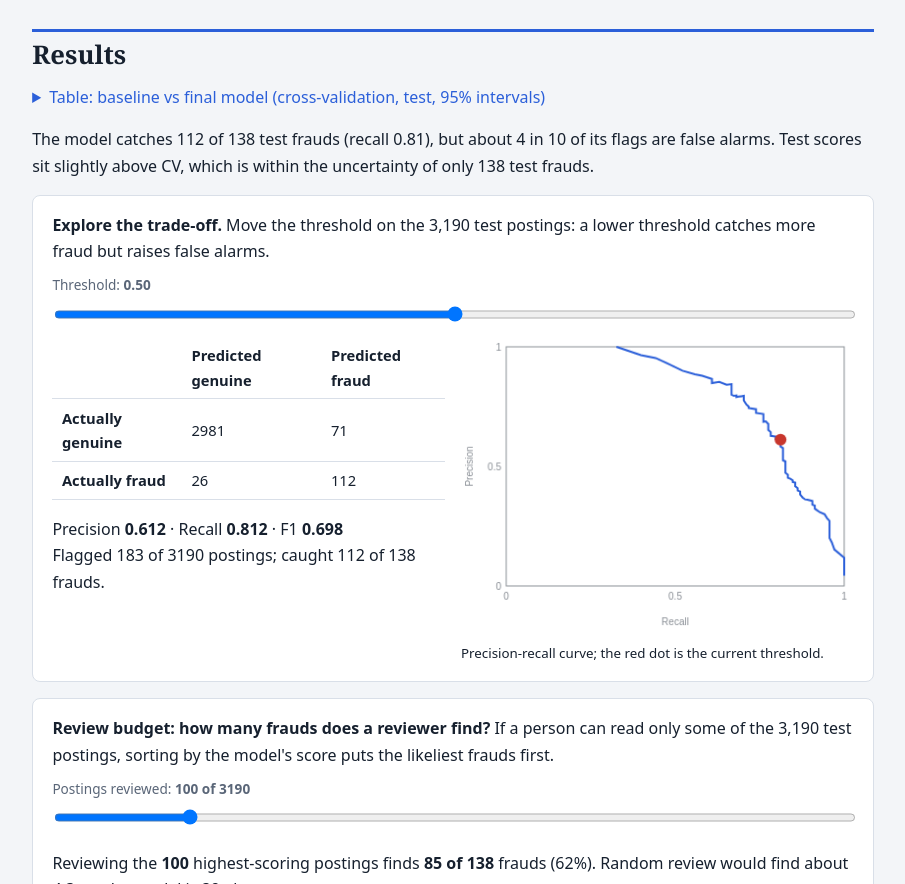
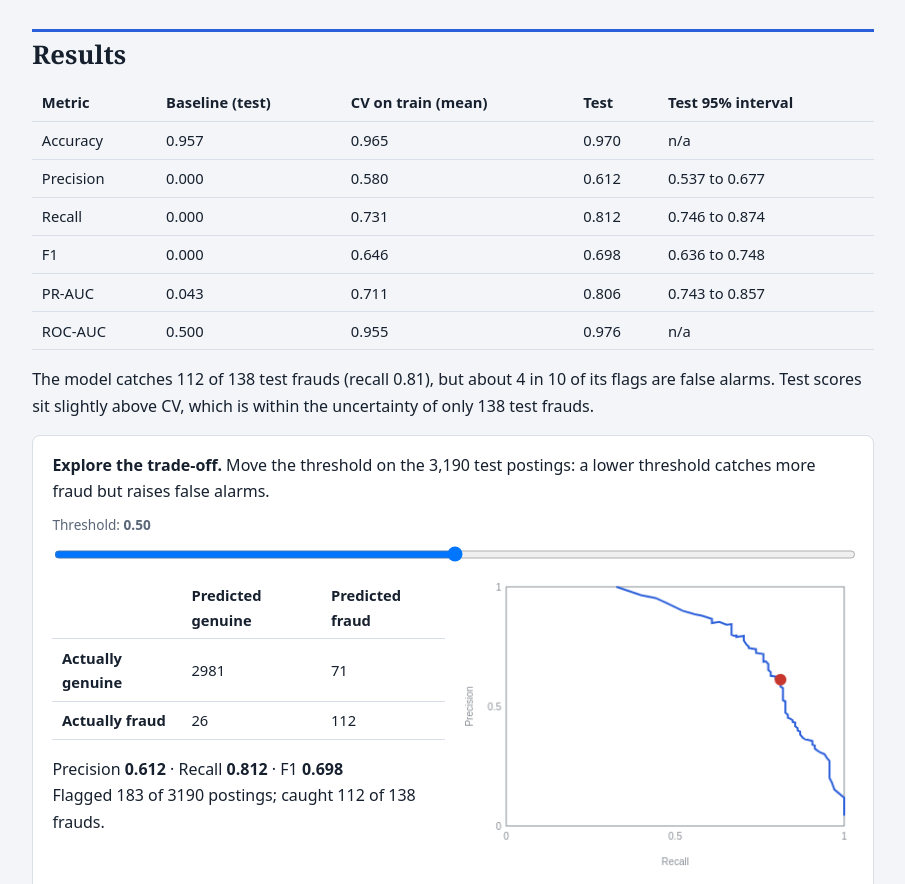
Before and after one commit to pramidimahathi-tech/fraud-job-detection, a plain HTML site: page index.html in a window 1280 px wide. Shown: the part 3488-4372 px from the top of the page, without its empty margins (187-1092 px from the left). Drawn offline with Linux system fonts and the light colour scheme.

Commit message:
Add files via upload

```diff
--- a/index.html
+++ b/index.html
@@ -33,13 +33,13 @@
 <p>Because only about 4% of postings are fraud, accuracy is misleading. We lead with <b>PR-AUC</b> (ranking quality for the rare class), <b>recall</b> (frauds caught) and <b>precision</b> (flags that are right), and report F1 and ROC-AUC as summaries. Bootstrap intervals (1,000 resamples of the test set) show how uncertain the numbers are.</p><p>The 0.5 decision threshold was fixed before testing. The slider in Results is for understanding the trade-off, not for choosing a threshold on test data.</p></section>
 
 <section id="results"><h2>Results</h2>
-<details><summary>Table: baseline vs final model (cross-validation, test, 95% intervals)</summary><table><tr><th>Metric</th><th>Baseline (test)</th><th>CV on train (mean)</th><th>Test</th><th>Test 95% interval</th></tr>
+<table><tr><th>Metric</th><th>Baseline (test)</th><th>CV on train (mean)</th><th>Test</th><th>Test 95% interval</th></tr>
 <tr><td>Accuracy</td><td>0.957</td><td>0.965</td><td>0.970</td><td>n/a</td></tr>
 <tr><td>Precision</td><td>0.000</td><td>0.580</td><td>0.612</td><td>0.537 to 0.677</td></tr>
 <tr><td>Recall</td><td>0.000</td><td>0.731</td><td>0.812</td><td>0.746 to 0.874</td></tr>
 <tr><td>F1</td><td>0.000</td><td>0.646</td><td>0.698</td><td>0.636 to 0.748</td></tr>
 <tr><td>PR-AUC</td><td>0.043</td><td>0.711</td><td>0.806</td><td>0.743 to 0.857</td></tr>
-<tr><td>ROC-AUC</td><td>0.500</td><td>0.955</td><td>0.976</td><td>n/a</td></tr></table></details>
+<tr><td>ROC-AUC</td><td>0.500</td><td>0.955</td><td>0.976</td><td>n/a</td></tr></table>
 <p>The model catches 112 of 138 test frauds (recall 0.81), but about 4 in 10 of its flags are false alarms. Test scores sit slightly above CV, which is within the uncertainty of only 138 test frauds.</p>
 <div class="card"><b>Explore the trade-off.</b> Move the threshold on the 3,190 test postings: a lower threshold catches more fraud but raises false alarms.
 <label>Threshold: <b id="ethv"></b></label><input type="range" id="eth" min="0.05" max="0.95" step="0.01" value="0.5">
```
